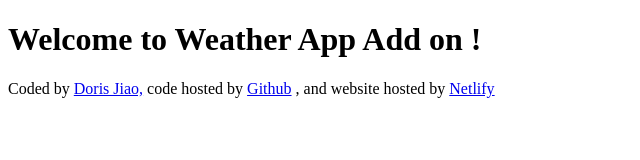
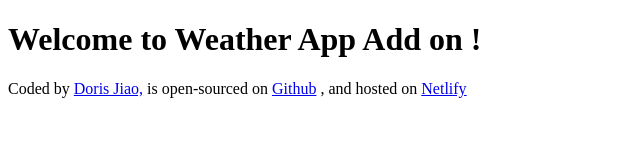
Before and after one commit to lil-Dee/weather-app-addon, a plain HTML site: page index.html in a window 1280 px wide. Shown: the whole page, without its empty margins (0-640 px from the left). Drawn offline with Linux system fonts and the light colour scheme.

Commit message:
updated footer contents

```diff
--- a/index.html
+++ b/index.html
@@ -11,11 +11,11 @@
   <footer>
     Coded by
     <a href="https://github.com/lil-Dee" target="_blank"> Doris Jiao,</a>
-    code hosted by
+    is open-sourced on
     <a href="https://github.com/lil-Dee/weather-app-addon" target="_blank">
       Github</a
     >
-    , and website hosted by
+    , and hosted on
     <a href="https://weather-app-addon.netlify.app/" target="_blank">
       Netlify</a
     >
```
